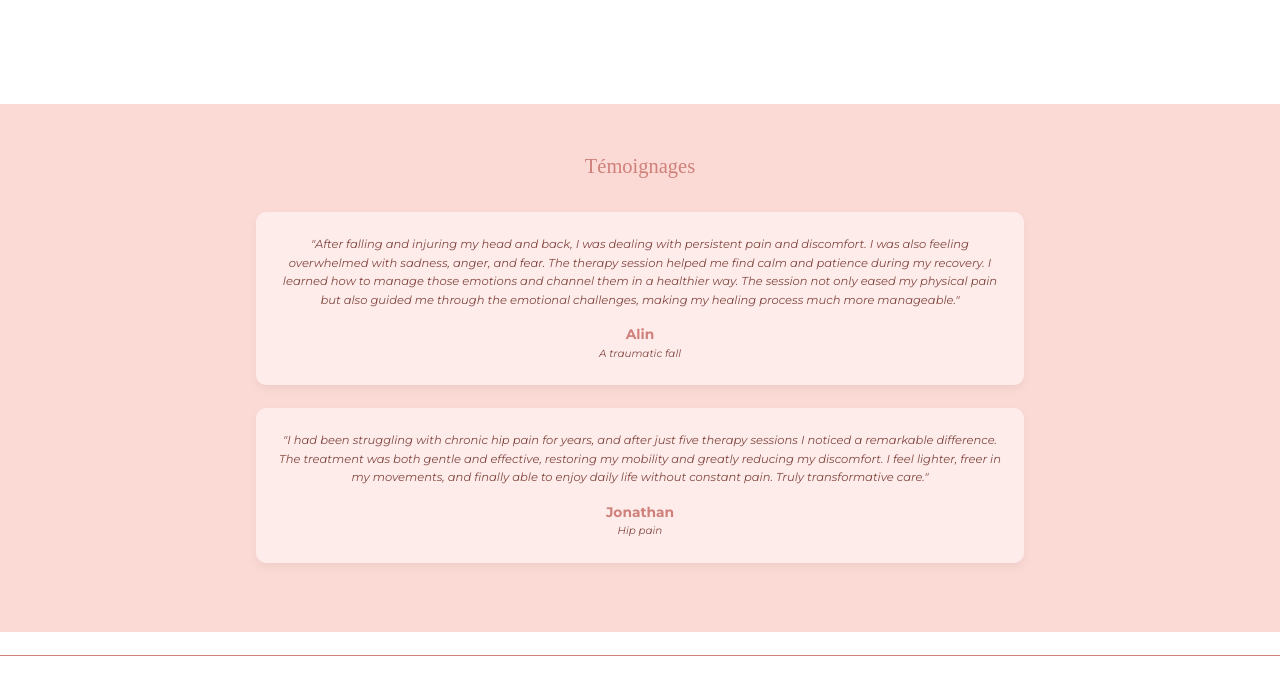
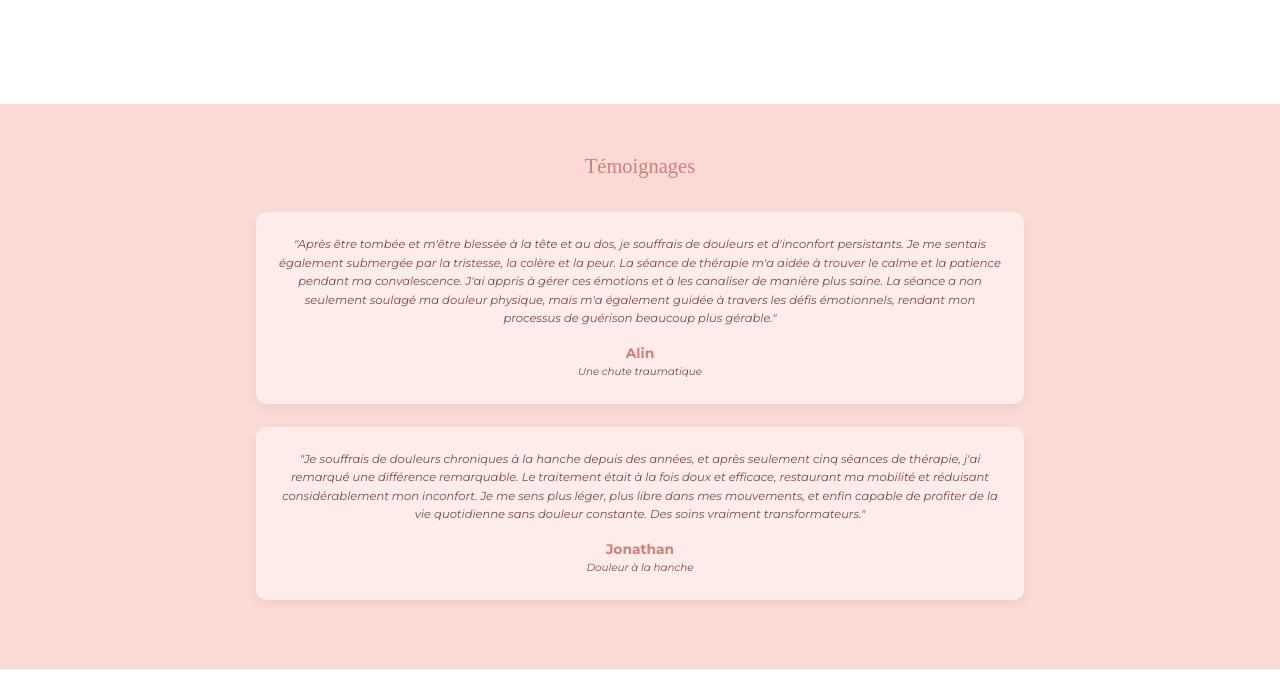
Before and after one commit to claudiomonzoni/fanny, an Astro site: page /fr in a window 1280 px wide. Shown: the part 496-1188 px from the top of the page. Built offline with nearby package versions, Linux system fonts and the light colour scheme; Astro itself is replaced by a stand-in of ours; a web font is replaced by a local one.

Commit message:
avance, index terminada

```diff
--- a/src/components/Testimoniales.astro
+++ b/src/components/Testimoniales.astro
@@ -7,14 +7,39 @@ const Traduccion= {
     en: {
         "testimoniales": "Testimonials",
         "testimoniales-texto": "Testimonials from our clients",
+        "testimonios": [
+            {
+                "texto": "After falling and injuring my head and back, I was dealing with persistent pain and discomfort. I was also feeling overwhelmed with sadness, anger, and fear. The therapy session helped me find calm and patience during my recovery. I learned how to manage those emotions and channel them in a healthier way. The session not only eased my physical pain but also guided me through the emotional challenges, making my healing process much more manageable.",
+                "nombre": "Alin",
+                "caso": "A traumatic fall"
+            },
+            {
+                "texto": "I had been struggling with chronic hip pain for years, and after just five therapy sessions I noticed a remarkable difference. The treatment was both gentle and effective, restoring my mobility and greatly reducing my discomfort. I feel lighter, freer in my movements, and finally able to enjoy daily life without constant pain. Truly transformative care.",
+                "nombre": "Jonathan",
+                "caso": "Hip pain"
+            }
+        ]
     },
     fr: {
         "testimoniales": "Témoignages",
         "testimoniales-texto": "Témoignages de nos clients",
-    },
+        "testimonios": [
+            {
+                "texto": "Après être tombée et m'être blessée à la tête et au dos, je souffrais de douleurs et d'inconfort persistants. Je me sentais également submergée par la tristesse, la colère et la peur. La séance de thérapie m'a aidée à trouver le calme et la patience pendant ma convalescence. J'ai appris à gérer ces émotions et à les canaliser de manière plus saine. La séance a non seulement soulagé ma douleur physique, mais m'a également guidée à travers les défis émotionnels, rendant mon processus de guérison beaucoup plus gérable.",
+                "nombre": "Alin",
+                "caso": "Une chute traumatique"
+            },
+            {
+                "texto": "Je souffrais de douleurs chroniques à la hanche depuis des années, et après seulement cinq séances de thérapie, j'ai remarqué une différence remarquable. Le traitement était à la fois doux et efficace, restaurant ma mobilité et réduisant considérablement mon inconfort. Je me sens plus léger, plus libre dans mes mouvements, et enfin capable de profiter de la vie quotidienne sans douleur constante. Des soins vraiment transformateurs.",
+                "nombre": "Jonathan",
+                "caso": "Douleur à la hanche"
+            }
+        ]
+    }
 }
 
 const TestimoniosH2 = Traduccion[lang];
+const testimonios = Traduccion[lang].testimonios;
 ---
 
 <div id="testimoniales" >
@@ -22,28 +47,15 @@ const TestimoniosH2 = Traduccion[lang];
   <div class="swiper testimoniales-swiper">
     <div class="swiper-wrapper">
 
-
-      <div class="swiper-slide">
-        <div class="Testimonio">
-          <p>
-            "After falling and injuring my head and back, I was dealing with persistent pain and discomfort. I was also feeling overwhelmed with sadness, anger, and fear. The therapy session helped me find calm and patience during my recovery. I learned how to manage those emotions and channel them in a healthier way. The session not only eased my physical pain but also guided me through the emotional challenges, making my healing process much more manageable."
-          </p>
-          <div class="name">Alin</div>
-          <p class="case">A traumatic fall</p>
+      {testimonios.map((testimonio) => (
+        <div class="swiper-slide">
+          <div class="Testimonio">
+            <p>"{testimonio.texto}"</p>
+            <div class="name">{testimonio.nombre}</div>
+            <p class="case">{testimonio.caso}</p>
+          </div>
         </div>
-      </div>
-
-
-      <div class="swiper-slide">
-        <div class="Testimonio">
-          <p>
-            "I had been struggling with chronic hip pain for years, and after just five therapy sessions I noticed a remarkable difference. The treatment was both gentle and effective, restoring my mobility and greatly reducing my discomfort. I feel lighter, freer in my movements, and finally able to enjoy daily life without constant pain. Truly transformative care."
-          </p>
-          <div class="name">Jonathan</div>
-          <p class="case">Hip pain</p>
-        </div>
-      </div>
-
+      ))}
 
     </div>
     <div class="swiper-pagination"></div>
```
